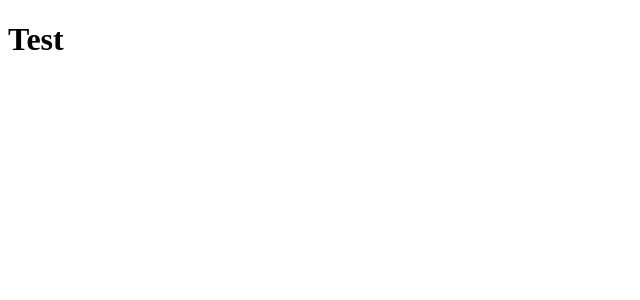
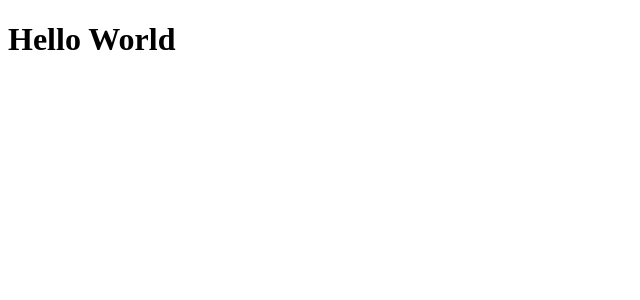
Before and after one commit to JeanLincoln/01-github-explorer, a React app: page / in a window 1280 px wide. Shown: the top 300 px of the page, without its empty margins (0-640 px from the left). Built offline with nearby package versions, Linux system fonts and the light colour scheme.

Commit message:
Criando estrutura principal do react

```diff
--- a/babel.config.js
+++ b/babel.config.js
@@ -1,6 +1,8 @@
 module.exports= {
     presets:[
         '@babel/preset-env',
-        '@babel/preset-react'
+        ['@babel/preset-react',{
+            runtime:'automatic'
+        }]
     ]
 }
--- a/public/index.html
+++ b/public/index.html
@@ -8,5 +8,6 @@
 </head>
 <body>
     <div id="root"></div>
+    <script src="../dist/bundle.js"></script>
 </body>
 </html>
--- a/src/index.jsx
+++ b/src/index.jsx
@@ -1,4 +1,4 @@
 import { render } from 'react-dom'
 import { App } from './App'
 
-render(<h1>Test</h1>, document.getElementById('root'))
+render(<App />, document.getElementById('root'))
```
Also changed, not shown: 2 other files (tests, documents, lock files or other folders).
